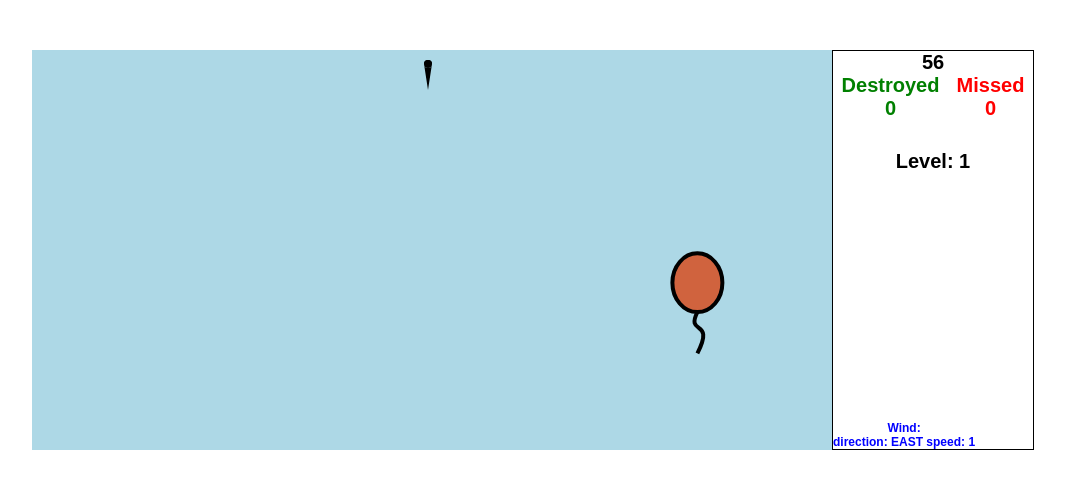
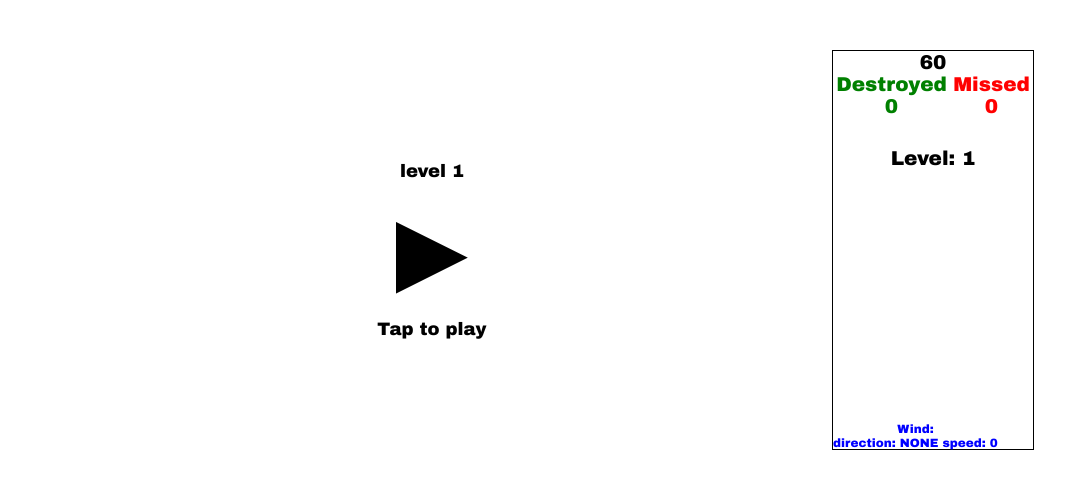
Before and after one commit to a413x/balloons, a website with bundled scripts: page public/index.html in a window 1280 px wide. Shown: the whole page, without its empty margins (107-1172 px from the left). Built offline with nearby package versions, Linux system fonts and the light colour scheme.

Commit message:
Add play button and some style adjustment

```diff
--- a/public/index.css
+++ b/public/index.css
@@ -1,33 +1,46 @@
 .app{
+  position: relative;
   margin-top: 50px;
   display: flex;
   justify-content: center;
+  font-family: Arial Black, Gadget, sans-serif;
 }
 
 .game-interface{
-  position: relative;
-  border: 1px solid;
   width: 200px;
   display: flex;
   flex-flow: column;
-  font-family: sans-serif;
   font-size: 20px;
   font-weight: bold;
   text-align: center;
+  border: 1px solid;
+}
+.canvas-container{
+  position: relative;
+  width: 800px;
+  height: 400px;
+}
+.play-btn{
+  position: absolute;
+  top: 50%;
+  left: 50%;
+  transform: translate(-50%, -50%);
+  display: flex;
+  flex-flow: column;
+  justify-content: center;
+  align-items: center;
+  font-size: 18px;
+}
+.play-btn .play-btn-btn{
+  font-size: 120px;
 }
 .score{
   display: flex;
   justify-content: space-around;
 }
-.score-destroyed{
-  color: green;
-}
-.score-missed{
-  color: red;
-}
-.level{
-  margin-top: 30px;
-}
+.score-destroyed{ color: green; }
+.score-missed{ color: red; }
+.level{ margin-top: 30px; }
 
 .wind-info{
   font-size: 12px;
--- a/public/index.html
+++ b/public/index.html
@@ -7,7 +7,14 @@
   </head>
   <body>
     <div class = "app">
-      <canvas id = "canvas" width = "800" height = "400"></canvas>
+      <div class = "canvas-container">
+        <div class = "play-btn">
+          <div class = "play-btn-level">level 1</div>
+          <div class = "play-btn-btn">►</div>
+          <div class = "play-btn-text">Tap to play</div>
+        </div>
+        <canvas id = "canvas" width = "800" height = "400"></canvas>
+      </div>
       <div class = "game-interface">
         <div class = "timer">60</div>
         <div class = "score">
--- a/public/js/classes/Game.js
+++ b/public/js/classes/Game.js
@@ -4,6 +4,7 @@ import {Wind} from './Wind.js'
 import {Score} from './Score.js'
 import {Level} from './Level.js'
 import {Timer} from './Timer.js'
+import {PlayButton} from './PlayButton.js'
 
 export class Game{
   constructor(){
@@ -13,7 +14,13 @@ export class Game{
     this.score = new Score()
     this.level = new Level()
     this.timer = new Timer()
+    this.playButton = new PlayButton(() => this.startGame())
     this.balloonsHandler = new BalloonsHandler(this.ctx)
+    this.paused = true
+  }
+  startGame(){
+    this.score.reset()
+    this.paused = false
   }
   endLevel(){
     this.levelOver = true
@@ -23,11 +30,13 @@ export class Game{
     }
   }
   levelChange(){
-    this.score.reset()
     this.level.nextLevel()
     this.timer.enable = true
+    this.paused = true
+    this.playButton.showButton(this.level.levelNum)
   }
   update(deltaTime){
+    if(this.paused) return
     this.balloonsHandler.updateBalloons(deltaTime, this.wind, this.score)
     this.balloonsHandler.checkCollisions(this.nail, this.score)
     this.balloonsHandler.balloonsCreateInterval(
--- /dev/null
+++ b/public/js/classes/PlayButton.js
@@ -0,0 +1,18 @@
+export class PlayButton{
+  constructor(clickCallback){
+    this.container = document.querySelector('.play-btn')
+    this.levelText = document.querySelector('.play-btn .play-btn-level')
+    this.container.addEventListener('click', () => this.onClick(clickCallback))
+  }
+  showButton(level){
+    this.levelText.textContent = 'level ' + level
+    this.setVisible(true)
+  }
+  onClick(clickCallback){
+    this.setVisible(false)
+    clickCallback()
+  }
+  setVisible(visible){
+    this.container.style.display = visible ? 'flex' : 'none'
+  }
+}
```
